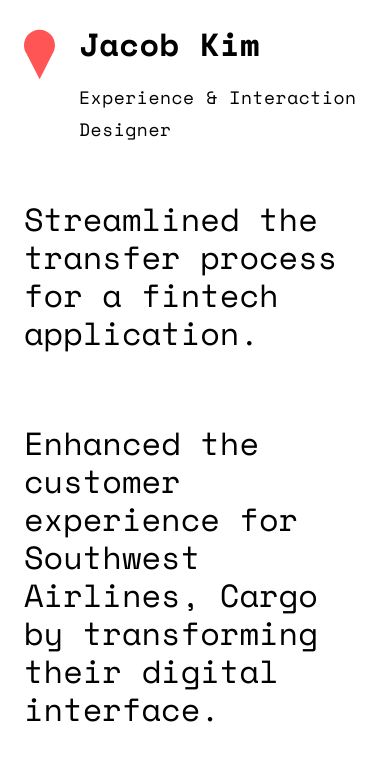
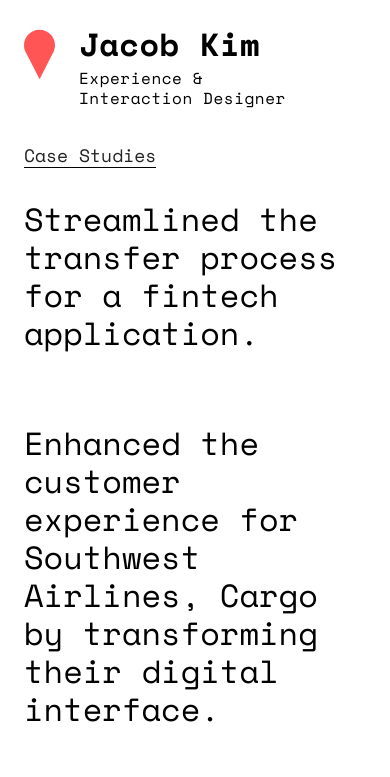
Before and after one commit to bkchu-clients/jacob-portfolio, a plain HTML site: page index.html in a window 390 px wide. Shown: the top 777 px of the page. Drawn offline with nearby package versions, Linux system fonts and the light colour scheme.

Commit message:
header fixes

```diff
--- a/index.html
+++ b/index.html
@@ -36,7 +36,7 @@
               Jacob Kim
             </h1>
             <h2 class="main-header__subtitle">
-              Experience & Interaction Designer
+              Experience & <br class="mobile-only">Interaction Designer
             </h2>
           </div>
         </a>
--- a/sass/header.scss
+++ b/sass/header.scss
@@ -23,11 +23,13 @@
 
   &__title {
     @include paragraph($spacemono, $fs: 4rem, $fw: bold, $lh: 4rem);
+    margin: 0;
   }
 
   &__subtitle {
-    @include paragraph($spacemono, $fs: 2.25rem, $fw: normal, $lh: 4rem);
+    @include paragraph($spacemono, $fs: 2rem, $fw: normal, $lh: 2.5rem);
     margin: 0;
+    margin-top: 1rem;
   }
 }
 
```
Also changed, not shown: pages/lantern-trips.html (+3 -5 lines), pages/southwest-airlines.html (+2 -4 lines), css/header.css, 1 other file.
